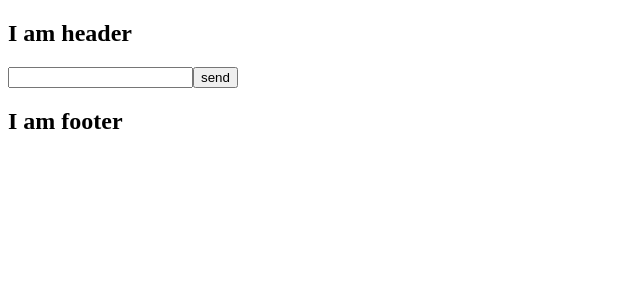
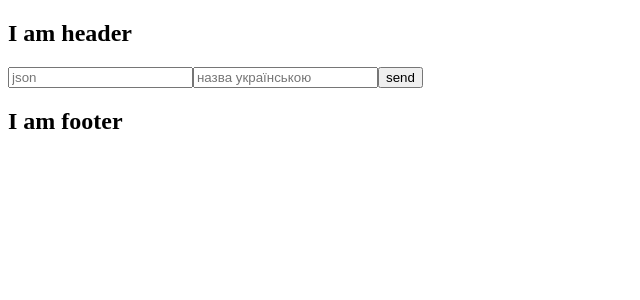
Before and after one commit to WebFIow/you-film, a Vue app: page /add-film in a window 1280 px wide. Shown: the top 300 px of the page, without its empty margins (0-640 px from the left). Built offline with nearby package versions, Linux system fonts and the light colour scheme; no server answers.

Commit message:
add Ukrainian movie title

```diff
--- a/src/main.js
+++ b/src/main.js
@@ -1,6 +1,5 @@
 import Vue from 'vue'
 import App from './App.vue'
-import './registerServiceWorker'
 import router from './router'
 import store from './store'
 import firebase from 'firebase/app'
--- a/src/registerServiceWorker.js
+++ /dev/null
@@ -1,32 +0,0 @@
-/* eslint-disable no-console */
-
-import { register } from 'register-service-worker'
-
-if (process.env.NODE_ENV === 'production') {
-  register(`${process.env.BASE_URL}service-worker.js`, {
-    ready () {
-      console.log(
-        'App is being served from cache by a service worker.\n' +
-        'For more details, visit https://goo.gl/AFskqB'
-      )
-    },
-    registered () {
-      console.log('Service worker has been registered.')
-    },
-    cached () {
-      console.log('Content has been cached for offline use.')
-    },
-    updatefound () {
-      console.log('New content is downloading.')
-    },
-    updated () {
-      console.log('New content is available; please refresh.')
-    },
-    offline () {
-      console.log('No internet connection found. App is running in offline mode.')
-    },
-    error (error) {
-      console.error('Error during service worker registration:', error)
-    }
-  })
-}
--- a/src/store/index.js
+++ b/src/store/index.js
@@ -11,7 +11,7 @@ export default new Vuex.Store({
   },
   actions: {
     //temporary action
-    async createFilm({commit}, json) {
+    async createFilm({}, {json, ua}) {
       try {
         const data =  JSON.parse(json)
         delete data.Ratings
@@ -22,6 +22,7 @@ export default new Vuex.Store({
         delete data.Rated
         delete data.Metascore
         delete data.imdbVotes
+        data.TitleUA = ua
         console.log(data)
         return await firebase.database().ref(`/films/`).push(data)
       } catch (e) {
--- a/src/views/AddFilm.vue
+++ b/src/views/AddFilm.vue
@@ -3,7 +3,13 @@
         <form @submit.prevent="postFilm">
             <input
                 type="text"
+                placeholder="json"
                 v-model="text"
+            >
+            <input
+                type="text"
+                placeholder="назва українською"
+                v-model="ua"
             >
             <button
               type="submit"
@@ -17,11 +23,12 @@
 <script>
 export default {
     data: () => ({
-        text: ''
+        text: '',
+        ua: ''
     }),
     methods: {
         postFilm() {
-            this.$store.dispatch('createFilm', this.text)
+            this.$store.dispatch('createFilm', {json: this.text, ua: this.ua})
         }
     }
 }
--- a/src/views/Home.vue
+++ b/src/views/Home.vue
@@ -1,6 +1,7 @@
 <template>
   <div class="home">
     <img alt="Vue logo" src="../assets/logo.png">
+    <router-link to="/add-film">Добавить фильм</router-link>
     <HelloWorld msg="Welcome to Your Vue.js App"/>
     <div class="test-wr-for-scss">1221</div>
   </div>
```
